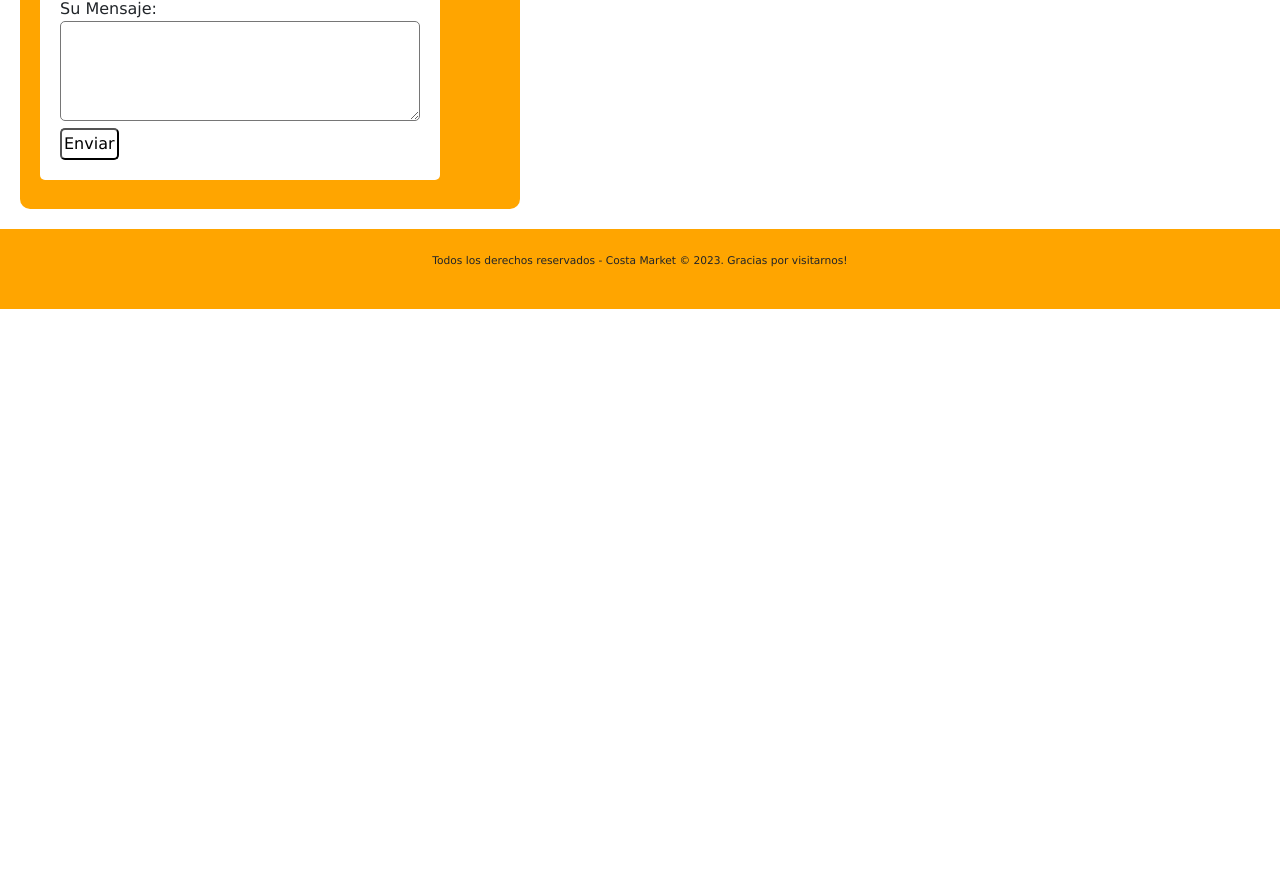
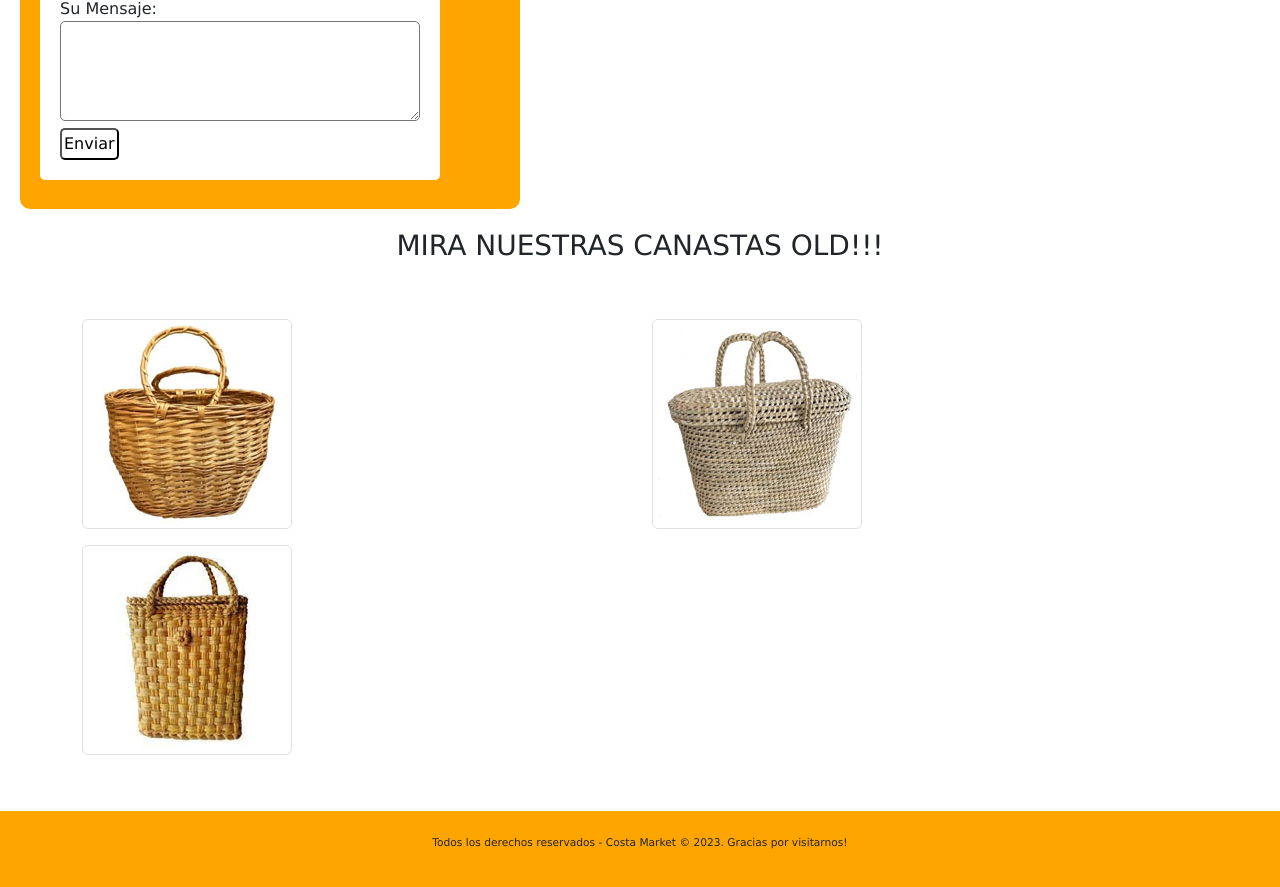
Before and after one commit to zequeirigoin/proyectoba, a plain HTML site: page index.html in a window 1280 px wide. Shown: the part 1554-2441 px from the top of the page. Before the commit the page ends 1863 px from the top, so only its background shows below. Drawn offline with Linux system fonts and the light colour scheme.

Commit message:
Modificacion para ejercicio 2

```diff
--- a/index.html
+++ b/index.html
@@ -53,6 +53,7 @@
             <div class="art-econom g-col-3"><img class="img-fluid" src="./img/destacados/cama_inflable.jpg" alt="art-de-oferta"></div>
         </div>
     </div>
+
             <div class="contactme">
                     <form action="get">
                         <label for="name">Nombre y Apellido:</label>
@@ -68,7 +69,15 @@
                         <button class="send" type="submit">Enviar</button>
                     </form>
             </div>
+         <div class="container galeria-fin">
+            <h3 class="my-3 text-center">MIRA NUESTRAS CANASTAS OLD!!!</h3>
+            <div class="row mt-5 mb-5 contiene-img">
+                <div class="col-6 my-2"> <img src="./img/img_miniaturas/mini_canast1.jpg" class="img-thumbnail" alt="canastas"></div>
+                <div class="col-6 my-2"> <img src="./img/img_miniaturas/mini_canast2.jpg" class="img-thumbnail" alt="canastas"></div>
+                <div class="col-6 my-2"> <img src="./img/img_miniaturas/mini_canast3.jpg" class="img-thumbnail" alt="canastas"></div>
+            </div>
 
+         </div>
 <footer>
     <p class="foot-small">
         Todos los derechos reservados - Costa Market &copy; 2023. Gracias por visitarnos!
```
Lines whose indentation alone changed are shown as unchanged.
